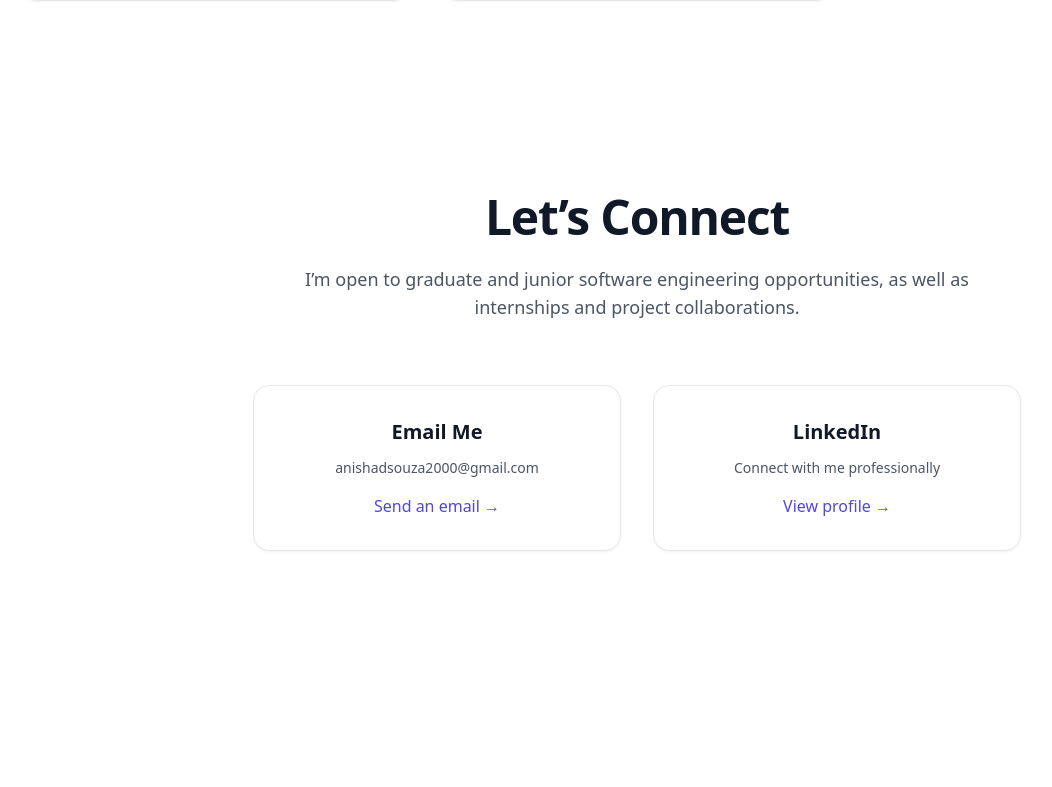
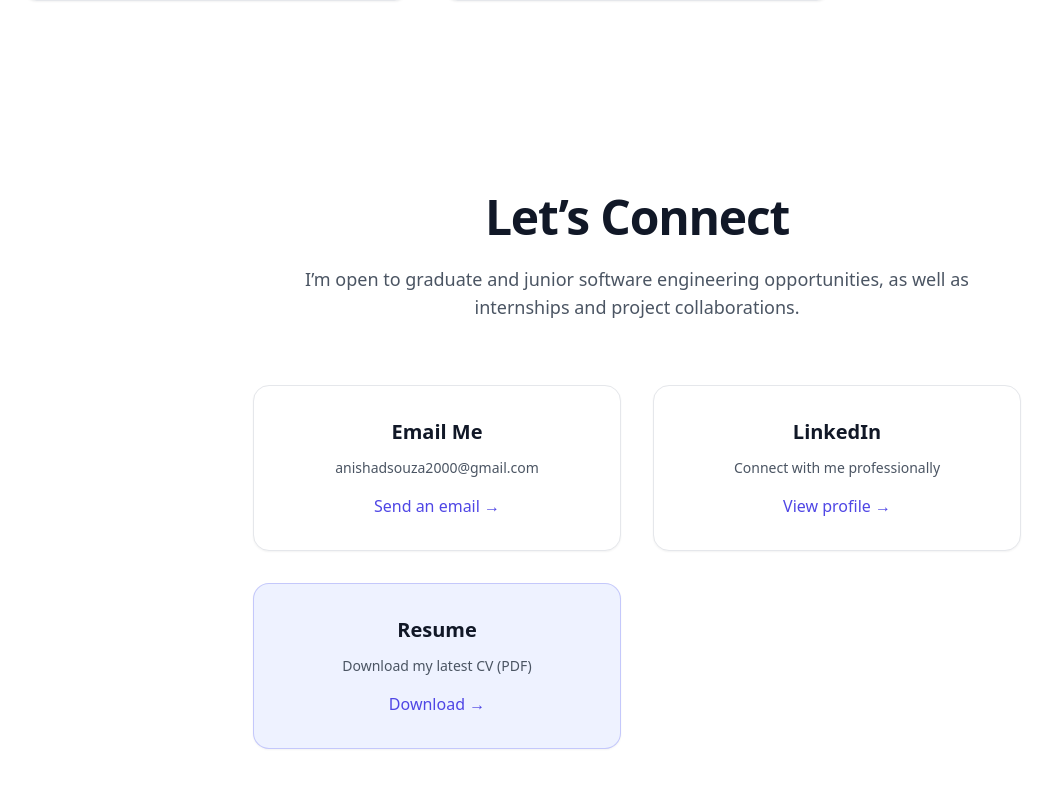
Before and after one commit to Anisha18/anisha-portfolio, a React (Vite) app: page / in a window 1280 px wide. Shown: the part 3957-4744 px from the top of the page, without its empty margins (3-1055 px from the left). Before the commit the page ends 4604 px from the top, so only its background shows below. Built offline with nearby package versions, Linux system fonts and the light colour scheme.

Commit message:
Added resume pdf download CTA

```diff
--- a/src/components/Contact.tsx
+++ b/src/components/Contact.tsx
@@ -59,6 +59,23 @@ export default function Contact() {
             View profile →
           </span>
         </a>
+
+        {/* Resume */}
+        <a
+            href="/Anisha_Dsouza_Resume.pdf"
+            download
+            className="group relative rounded-2xl border border-indigo-500/30 bg-indigo-50 p-8 text-center shadow-sm transition-all duration-300 hover:-translate-y-1 hover:shadow-xl dark:border-indigo-400/30 dark:bg-indigo-900/20"
+        >
+            <div className="pointer-events-none absolute inset-0 rounded-2xl bg-gradient-to-br from-indigo-500/20 to-transparent opacity-0 transition-opacity duration-300 group-hover:opacity-100" />
+
+            <h3 className="text-xl font-semibold">Resume</h3>
+            <p className="mt-3 text-sm text-gray-600 dark:text-gray-400">
+            Download my latest CV (PDF)
+            </p>
+            <span className="mt-4 inline-block font-medium text-indigo-600 dark:text-indigo-400">
+            Download →
+            </span>
+        </a>
       </div>
     </section>
   );
```
Also changed, not shown: 1 other file (tests, documents, lock files or other folders).
